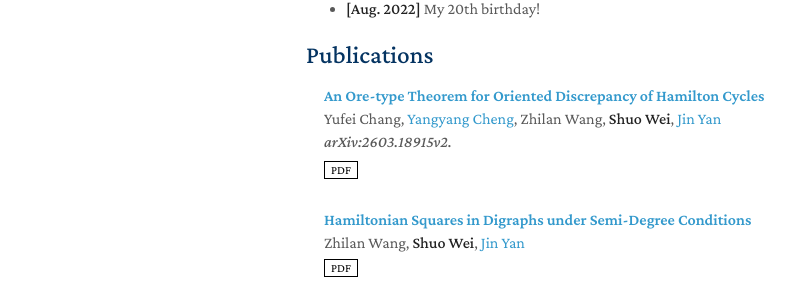
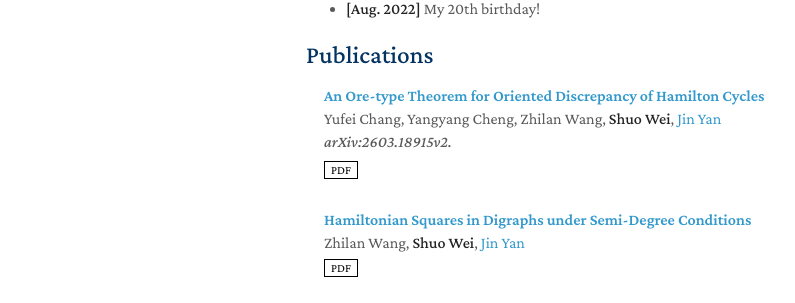
Before and after one commit to goal777/ShuoWei_SDU.github.io, a Jekyll site: the page built from index.md, in a window 1280 px wide. Shown: the part 453-756 px from the top of the page, without its empty margins (164-959 px from the left). Built offline with Jekyll 4.4.1, drawn with Linux system fonts in a browser that asks for light colours; a style sheet for code colours, icons or effects is not loaded; our own code applies the rules of GitHub Pages for plain Markdown files; part of the change alters nothing that is shown.

```diff
--- a/_data/publications.yml
+++ b/_data/publications.yml
@@ -1,6 +1,6 @@
 main:
   - title: An Ore-type Theorem for Oriented Discrepancy of Hamilton Cycles
-    authors: Yufei Chang, <a href="https://sites.google.com/view/yangyang-cheng/home">Yangyang Cheng</a>, Zhilan Wang, <strong>Shuo Wei</strong>, <a href="https://faculty.sdu.edu.cn/yanjin/zh_CN/index.htm">Jin Yan</a>
+    authors: Yufei Chang, Yangyang Cheng, Zhilan Wang, <strong>Shuo Wei</strong>, <a href="https://faculty.sdu.edu.cn/yanjin/zh_CN/index.htm">Jin Yan</a>
     conference_short: arXiv
     conference:  arXiv:2603.18915v2.
     pdf: https://arxiv.org/pdf/2603.18915
```
